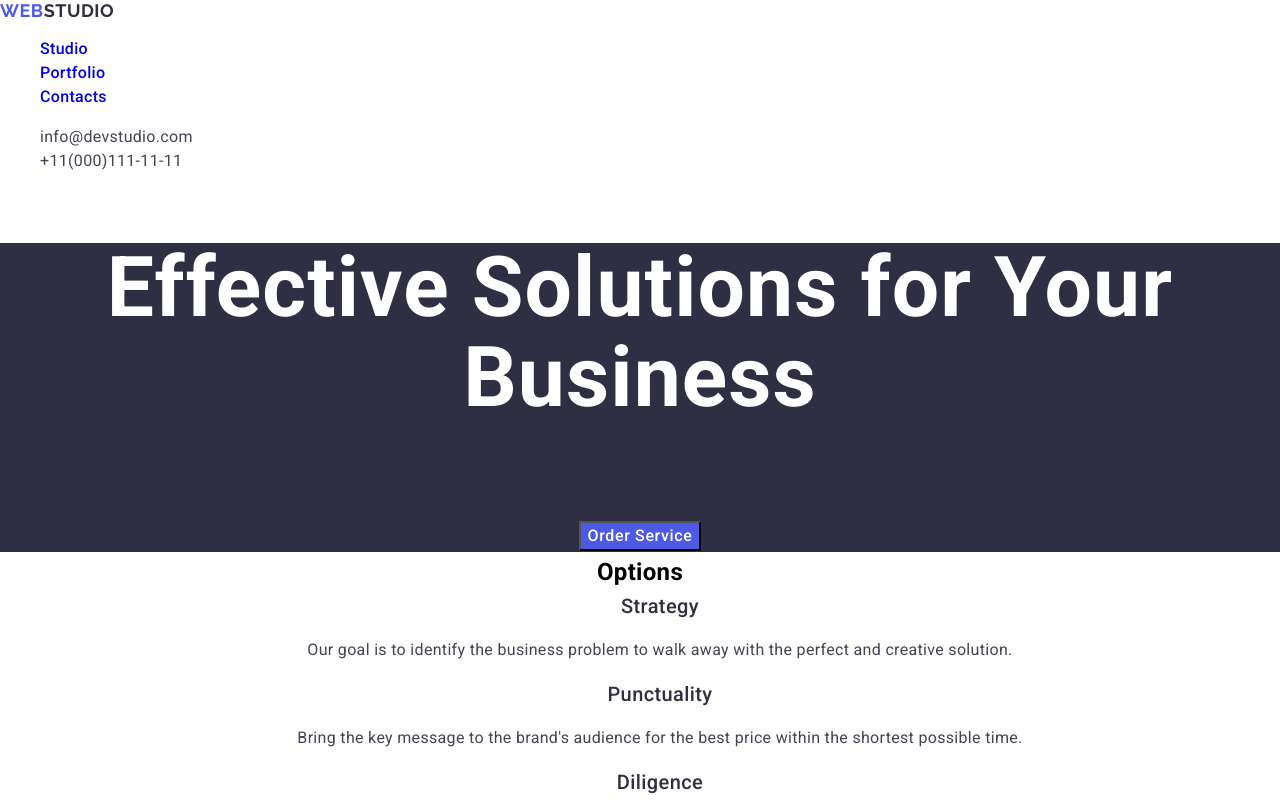
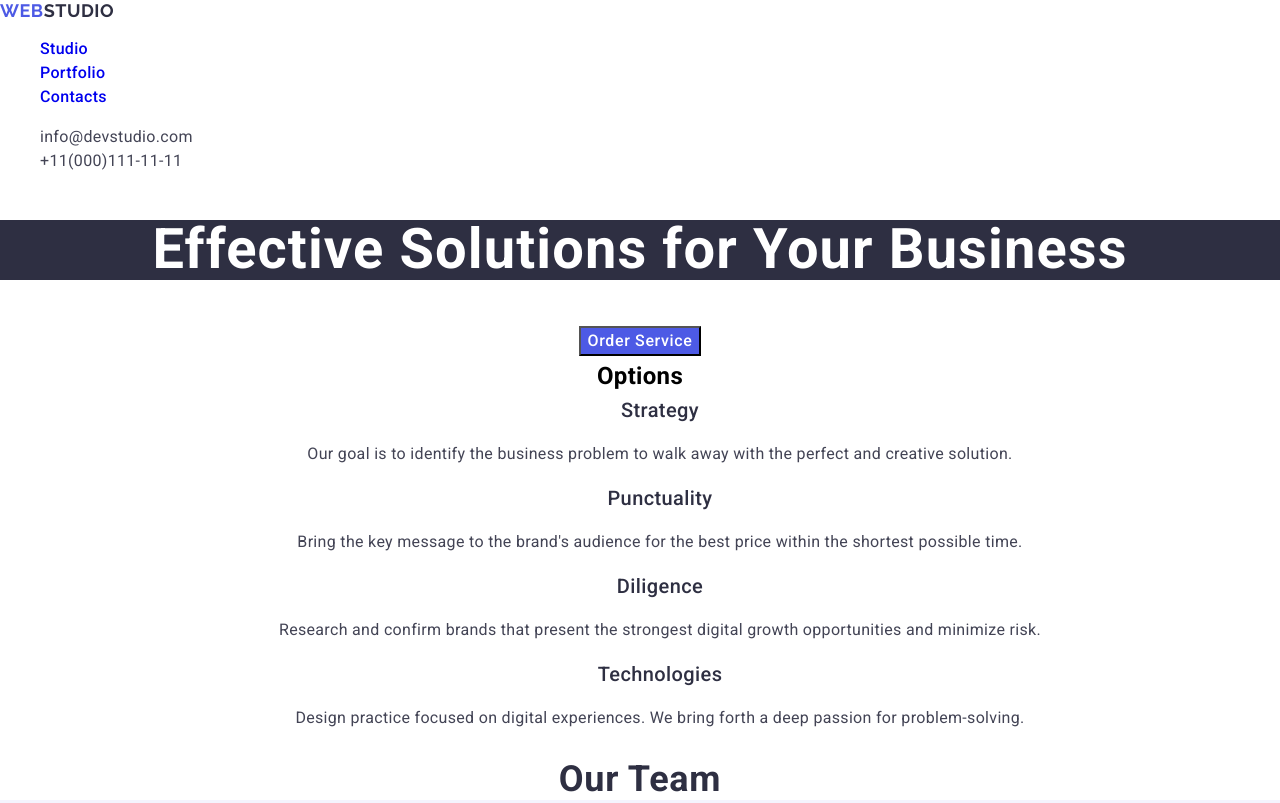
Before and after one commit to Andrii-Koliadenko/goit-markup-hw-02, a plain HTML site: page index.html in a window 1280 px wide. Shown: the top 803 px of the page. Drawn offline with nearby package versions, Linux system fonts and the light colour scheme.

Commit message:
index.html

```diff
--- a/css/style.css
+++ b/css/style.css
@@ -53,13 +53,14 @@ body {
 		/* =========== /Page Header styles =========== */
 
 		/* =========== Hero Section styles =========== */
-		.solution {
+		.solution-title {
 			background-color: #2e2f42;
 			font-size: 56px;;
 			line-height: 1.07;
 			letter-spacing: 0.02em;
 			color: #ffffff;
 		}
+
 		.main-page {
 			font-weight: 500;
 			font-size: 16px;
@@ -161,7 +162,7 @@ body {
 		}
 		.our-portfolio-list-text {
 			background-color: #FFFFFF;
-			color: #2e2f42;
+			color: #434455;
 			font-weight: 400;
 			font-size: 16px;
 			line-height: 1.5;
--- a/index.html
+++ b/index.html
@@ -48,7 +48,7 @@
     </header>
     <main class="main-page">
       <section class="solution">
-        <h1>Effective Solutions for Your Business</h1>
+        <h1 class="solution-title">Effective Solutions for Your Business</h1>
         <button class="btn-order-service" type="button">Order Service</button>
       </section>
 
```
